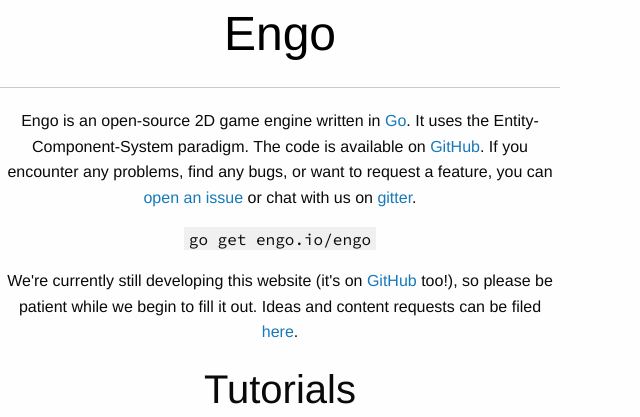
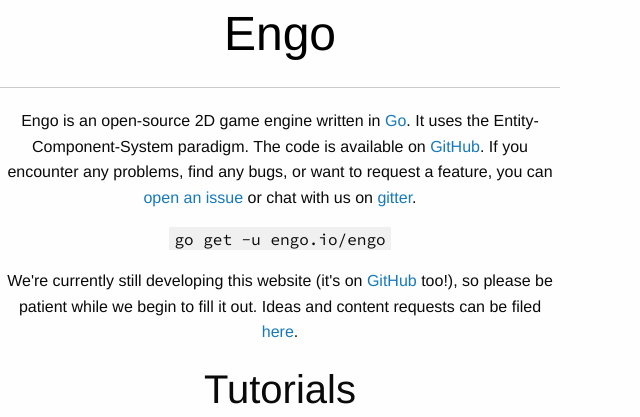
Before and after one commit to EngoEngine/engoengine.github.io, a Jekyll site: the page built from index.html, in a window 1280 px wide. Shown: the top 417 px of the page, without its empty margins (0-640 px from the left). Built offline with Jekyll 4.4.1, drawn with Linux system fonts in a browser that asks for light colours; nearby versions of some CDN libraries.

```diff
--- a/index.html
+++ b/index.html
@@ -7,7 +7,7 @@ title: Welcome
 
 <p>Engo is an open-source 2D game engine written in <a href="https://golang.org" target="_blank">Go</a>. It uses the Entity-Component-System paradigm. The code is available on <a href="https://github.com/EngoEngine/engo" target="_blank">GitHub</a>. If you encounter any problems, find any bugs, or want to request a feature, you can <a href="https://github.com/EngoEngine/engo/issues/new" target="_blank">open an issue</a> or chat with us on <a href="https://gitter.im/EngoEngine/engo">gitter</a>. </p>
 
-<p><code>go get engo.io/engo</code></p>
+<p><code>go get -u engo.io/engo</code></p>
 
 <p>We're currently still developing this website (it's on <a href="https://github.com/EngoEngine/engoengine.github.io" target="_blank">GitHub</a> too!), so please be patient while we begin to fill it out. Ideas and content requests can be filed <a href="https://github.com/EngoEngine/engoengine.github.io/issues/new" target="_blank">here</a>. </p>
 
```
